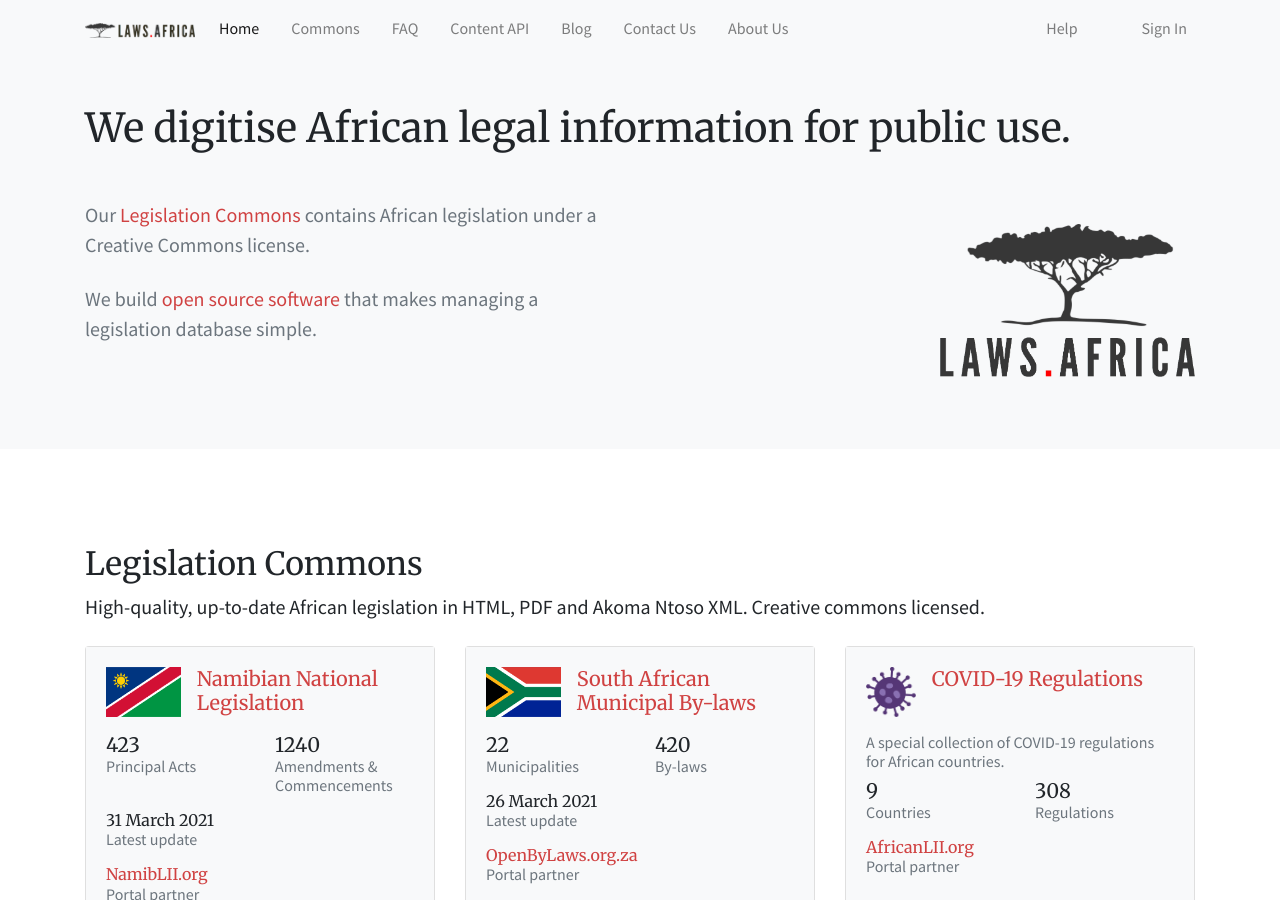
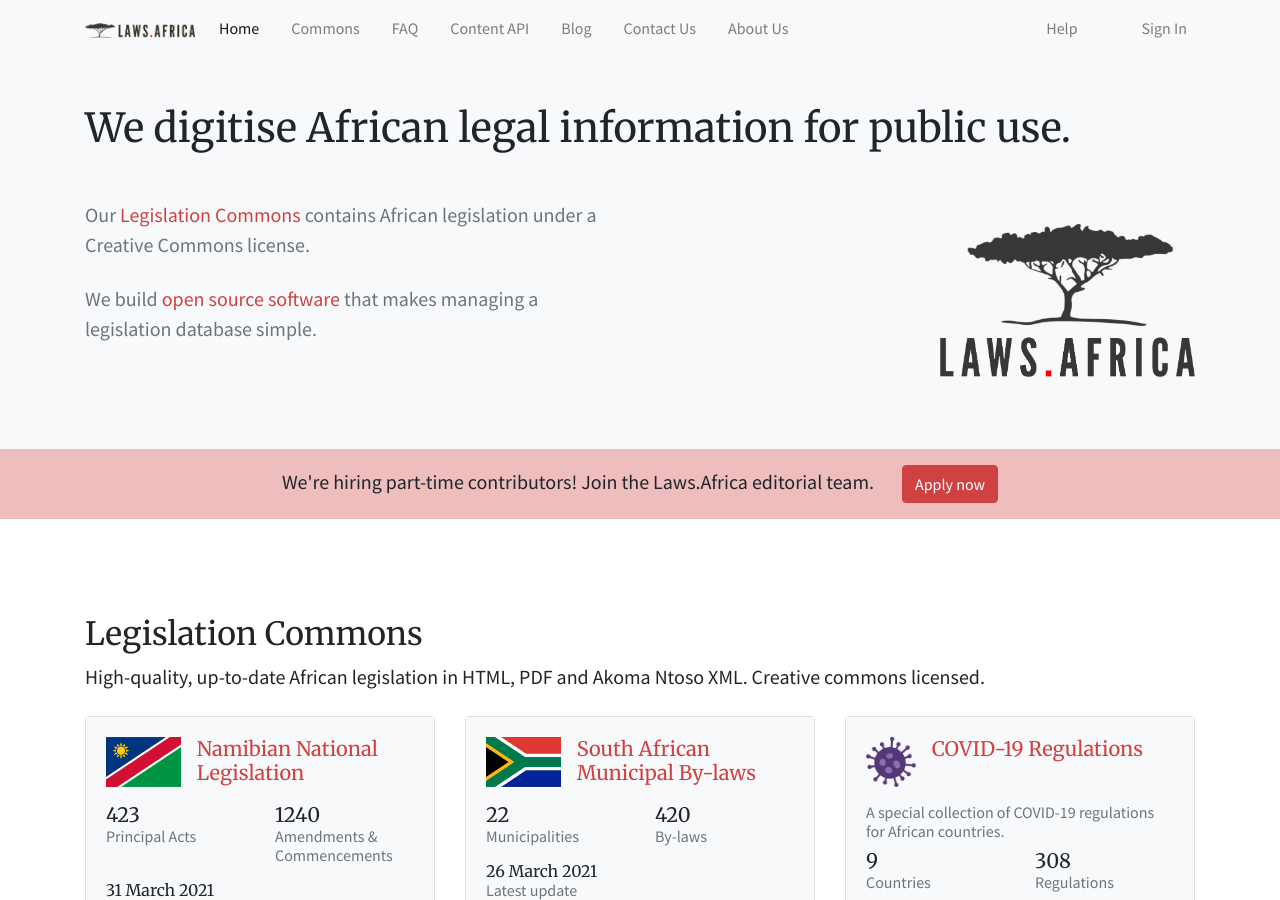
Before and after one commit to laws-africa/laws-africa.github.io, a Jekyll site: the page built from index.html, in a window 1280 px wide and 900 px high. Built offline with Jekyll 4.4.1, drawn with Linux system fonts in a browser that asks for light colours; nearby versions of some CDN libraries.

Commit message:
Alumni, hiring contributors

```diff
--- a/_config.yml
+++ b/_config.yml
@@ -41,6 +41,7 @@
 url: https://laws.africa
 markdown: kramdown
 hiring: false
+hiring_contributors: true
 plugins:
 - jekyll-feed
 - jekyll-redirect-from
--- a/_people/anesu-manamike.markdown
+++ b/_people/anesu-manamike.markdown
@@ -3,11 +3,9 @@
 date: 2020-02-26 13:54:00 +02:00
 position: 6
 image: "/uploads/Anesu.jpg"
-group: contributors
+group: alumni
 profile: anesumanamike
-role: 'Legislation Content Editor
-
-'
+role: 'Legislation Content Editor'
 ---
 
 I obtained my Bachelor of Laws with distinction (2018) and Master of Laws degree (2019) from the University of Witwatersrand. I work as a part-time course facilitator, teaching introductory law courses. I am passionate about legal research and teaching law as it is a tool for promoting and protecting people’s rights and interests.
--- a/_people/tamar-glanger.markdown
+++ b/_people/tamar-glanger.markdown
@@ -2,7 +2,7 @@
 title: Tamar Glanger
 date: 2019-08-14 10:03:00 +02:00
 position: 18
-group: contributors
+group: alumni
 role: Legislation Content Editor
 profile: tammyglanger
 image: "/uploads/tammy.jpeg"
--- a/index.html
+++ b/index.html
@@ -25,6 +25,14 @@
 <section class="mb-3 py-3 bg-lawsafrica-pale-red">
   <div class="container text-center">
     <div class="lead">We're hiring! Join the Laws.Africa team. <a href="/jobs" class="ml-4 btn btn-primary">See our open positions</a></div>
+  </div>
+</section>
+{% endif %}
+
+{% if site.hiring_contributors %}
+<section class="mb-3 py-3 bg-lawsafrica-pale-red">
+  <div class="container text-center">
+    <div class="lead">We're hiring part-time contributors! Join the Laws.Africa editorial team. <a href="/apply" class="ml-4 btn btn-primary">Apply now</a></div>
   </div>
 </section>
 {% endif %}
```
